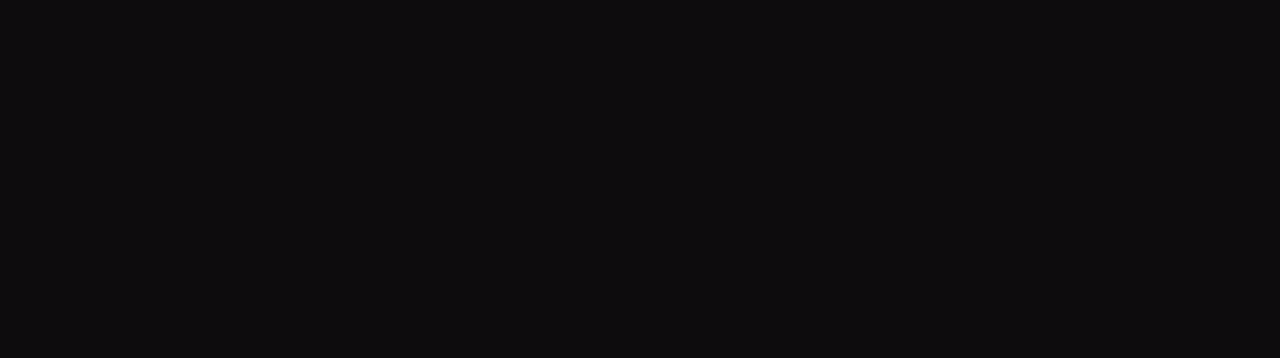
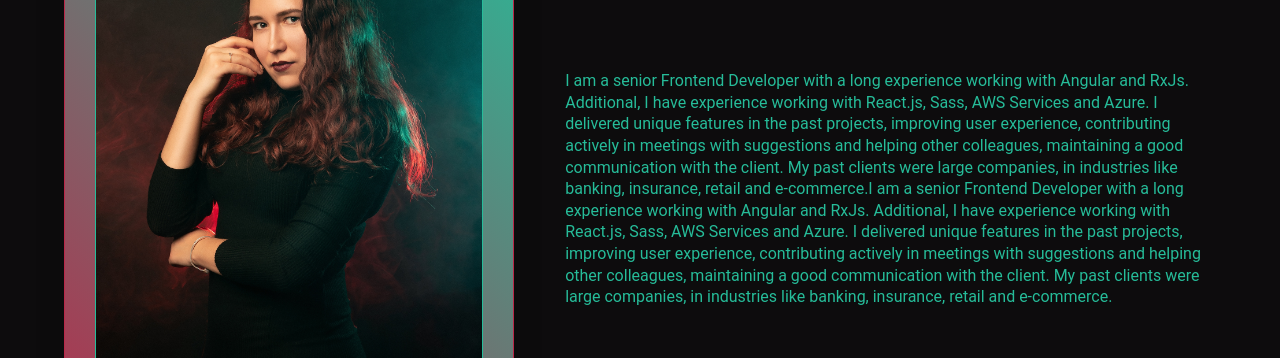
Before and after one commit to madalinaeleonorag/madalinaeleonorag.github.io-angular, an Angular app: page / in a window 1280 px wide. Shown: the part 1012-1370 px from the top of the page. Before the commit the page ends 800 px from the top, so only its background shows below. Built offline with nearby package versions, Linux system fonts and the light colour scheme; no server answers.

Commit message:
added banner, summary and projects grid

```diff
--- a/src/app/app.component.html
+++ b/src/app/app.component.html
@@ -1,4 +1,5 @@
 <app-banner></app-banner>
+<app-summary></app-summary>
 <div class="category-wrapper">
   <app-project
     *ngFor="let project of gitHubProjects"
--- a/src/app/app.component.scss
+++ b/src/app/app.component.scss
@@ -1,4 +1,5 @@
 .category-wrapper {
   display: flex;
   flex-flow: wrap;
+  justify-content: center;
 }
--- a/src/app/app.component.ts
+++ b/src/app/app.component.ts
@@ -18,7 +18,7 @@
     this.gitHubProjectsSubscription = this.externalService
       .getGitHubProjects()
       .subscribe((res: IGitHubProject[]) => {
-        this.gitHubProjects = res;
+        this.gitHubProjects = res.slice(0, 15);
       });
   }
 
--- a/src/app/app.module.ts
+++ b/src/app/app.module.ts
@@ -5,9 +5,10 @@
 import { AppComponent } from './app.component';
 import { ProjectComponent } from './components/project/project.component';
 import { BannerComponent } from './components/banner/banner.component';
+import { SummaryComponent } from './components/summary/summary.component';
 
 @NgModule({
-  declarations: [AppComponent, ProjectComponent, BannerComponent],
+  declarations: [AppComponent, ProjectComponent, BannerComponent, SummaryComponent],
   imports: [BrowserModule, AppRoutingModule, HttpClientModule],
   providers: [],
   bootstrap: [AppComponent],
--- a/src/app/components/banner/banner.component.html
+++ b/src/app/components/banner/banner.component.html
@@ -1,15 +1,11 @@
 <div class="app-banner" id="particles-js">
   <div class="banner-content">
     <div class="description">
-      <div class="description-subtitle">I am</div>
       <div class="description-title">
         <div class="description-title-top">MADALINA-ELEONORA</div>
         <div class="description-title-bottom" aria-hidden="true">
           MADALINA-ELEONORA
         </div>
-      </div>
-      <div class="description-subtitle">
-        and I gathered my passions in Web Development
       </div>
     </div>
     <div class="social-links">
--- a/src/app/components/banner/banner.component.scss
+++ b/src/app/components/banner/banner.component.scss
@@ -32,9 +32,6 @@
           transform: translateX(-0.03em);
         }
       }
-      &-subtitle {
-        color: var(--white);
-      }
     }
 
     .social-links {
--- a/src/app/components/project/project.component.scss
+++ b/src/app/components/project/project.component.scss
@@ -2,8 +2,8 @@
   position: relative;
 
   .image {
-    width: 250px;
-    height: 250px;
+    width: 19vw;
+    height: 19vw;
     background-size: cover;
     background-position: center;
   }
--- /dev/null
+++ b/src/app/components/summary/summary.component.html
@@ -0,0 +1,4 @@
+<div class="app-summary">
+  <div class="portrait"></div>
+  <div class="description">{{ CONSTANTS.SUMMARY }}</div>
+</div>
--- /dev/null
+++ b/src/app/components/summary/summary.component.scss
@@ -0,0 +1,36 @@
+.app-summary {
+  display: flex;
+  flex-flow: row;
+  margin: 10vh 5vw;
+
+  .portrait {
+    background: linear-gradient(45deg, var(--primary), var(--secondary));
+    box-shadow: 0 4px 30px rgb(0 0 0 / 10%);
+    backdrop-filter: blur(2.1px);
+    -webkit-backdrop-filter: blur(2.1px);
+    border: 1px solid var(--primary);
+    width: 35vw;
+    max-height: 100%;
+    height: 80vh;
+    flex: 0 0 auto;
+
+    &::before {
+      content: "";
+      position: absolute;
+      inset: 30px;
+      border-radius: inherit;
+      z-index: -1;
+      background: url(../../../assets/portrait.jpg);
+      background-size: cover;
+      background-position: center;
+      border: 1px solid var(--secondary);
+    }
+  }
+
+  .description {
+    color: var(--secondary);
+    padding-left: 4vw;
+    line-height: 2.7vh;
+    place-self: center;
+  }
+}
--- /dev/null
+++ b/src/app/components/summary/summary.component.ts
@@ -0,0 +1,11 @@
+import { Component } from '@angular/core';
+import * as CONSTANTS from 'src/assets/CONSTANTS';
+
+@Component({
+  selector: 'app-summary',
+  templateUrl: './summary.component.html',
+  styleUrls: ['./summary.component.scss'],
+})
+export class SummaryComponent {
+  public CONSTANTS: any = CONSTANTS;
+}
--- a/src/assets/CONSTANTS.ts
+++ b/src/assets/CONSTANTS.ts
@@ -1,3 +1,4 @@
+// Summary
 const EMAIL = 'madalinaeleonora.gheorghe@gmail.com';
 const LINKEDIN = 'https://www.linkedin.com/in/madalinaeleonorag/';
 const MEDIUM = 'https://madalinaeleonorag.medium.com/';
@@ -7,4 +8,17 @@
 const PAYPAL = 'https://www.paypal.com/paypalme/madalinaeleonorag';
 const PX500 = 'https://500px.com/p/madalinaeleonorag?view=galleries';
 
-export { EMAIL, LINKEDIN, MEDIUM, GITHUB, INSTAGRAM, FACEBOOK, PAYPAL, PX500 };
+// Descriptions
+const SUMMARY =
+  'I am a senior Frontend Developer with a long experience working with Angular and RxJs. Additional, I have experience working with React.js, Sass, AWS Services and Azure. I delivered unique features in the past projects, improving user experience, contributing actively in meetings with suggestions and helping other colleagues, maintaining a good communication with the client. My past clients were large companies, in industries like banking, insurance, retail and e-commerce.I am a senior Frontend Developer with a long experience working with Angular and RxJs. Additional, I have experience working with React.js, Sass, AWS Services and Azure. I delivered unique features in the past projects, improving user experience, contributing actively in meetings with suggestions and helping other colleagues, maintaining a good communication with the client. My past clients were large companies, in industries like banking, insurance, retail and e-commerce.';
+export {
+  EMAIL,
+  LINKEDIN,
+  MEDIUM,
+  GITHUB,
+  INSTAGRAM,
+  FACEBOOK,
+  PAYPAL,
+  PX500,
+  SUMMARY,
+};
```
Also changed, not shown: src/assets/portrait.jpg (added), 1 other file (tests, documents, lock files or other folders).
